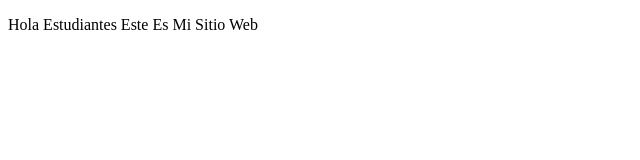
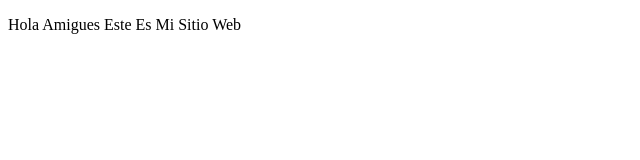
Before and after one commit to Eran32/PeojectoDemoCursoPrewrok, a plain HTML site: page index.html in a window 1280 px wide. Shown: the full height of the page, 0-640 px from the left. Drawn offline with Linux system fonts and the light colour scheme.

```diff
--- a/index.html
+++ b/index.html
@@ -8,7 +8,7 @@
 </head>
 <body>
     <p>
-        Hola Estudiantes Este Es Mi Sitio Web
+        Hola Amigues Este Es Mi Sitio Web
     </p>
 </body>
 </html>
```
